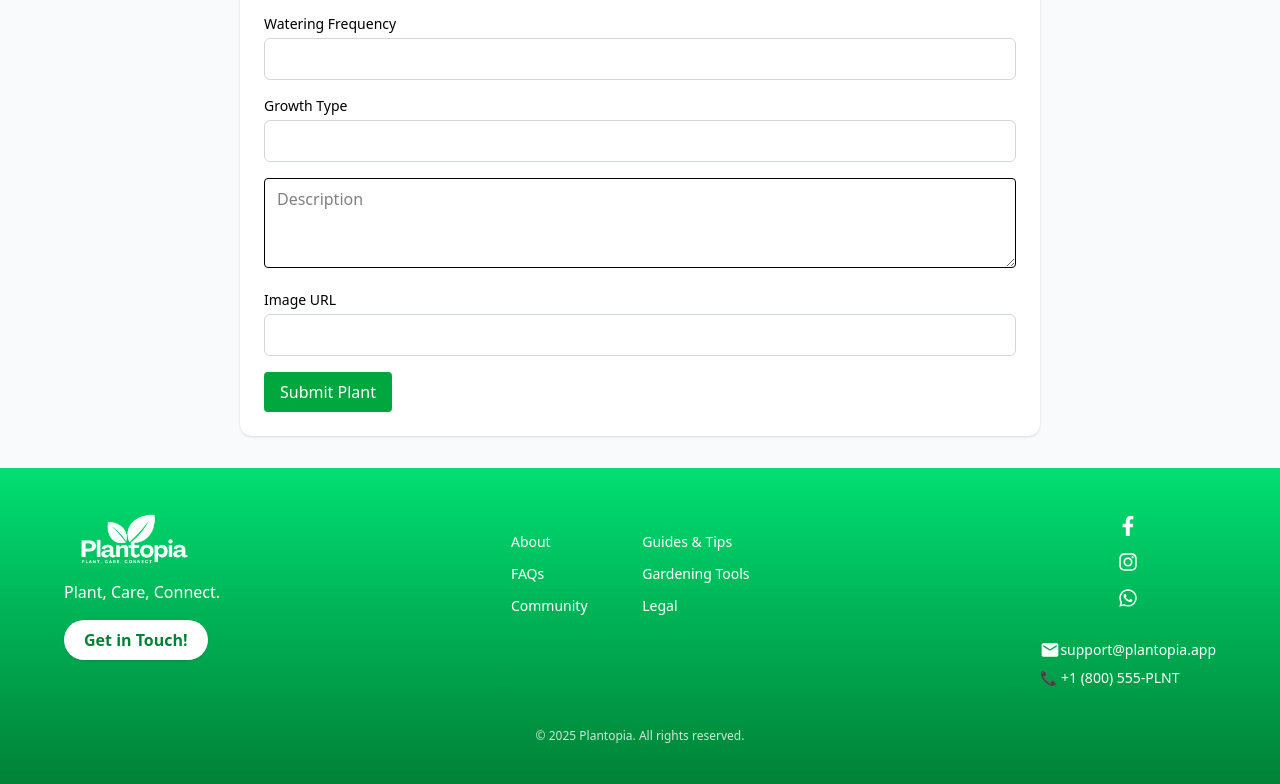
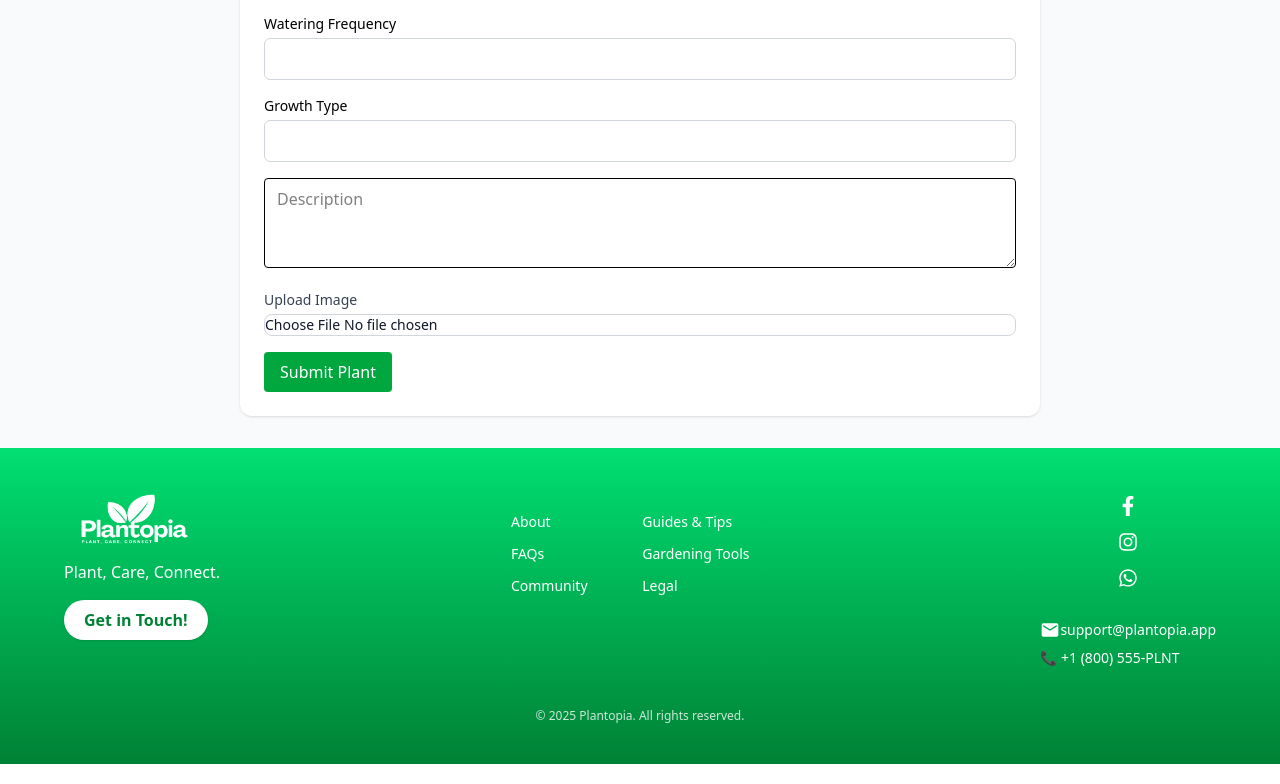
Before and after one commit to FarwaWaheed/gardening-app-frontend, a React (Vite) app: page /plant/addplant in a window 1280 px wide. Shown: the part 710-1494 px from the top of the page. Built offline with nearby package versions, Linux system fonts and the light colour scheme.

Commit message:
image will now be taken as a file instead of plain image url string

```diff
--- a/src/components/PlantForm.jsx
+++ b/src/components/PlantForm.jsx
@@ -5,20 +5,27 @@ import FormTextInput from './FormTextInput';
 export default function PlantForm({ formData, errors, handleChange, handleSubmit, loading, isUpdate = false }) {
   return (
       <form onSubmit={handleSubmit} className="bg-white p-6 rounded-xl shadow space-y-4">
-      <FormTextInput label="Name" name="name" value={formData.name} onChange={handleChange} error={errors.name} />
-      <FormTextInput label="Scientific Name" name="scientificName" value={formData.scientificName} onChange={handleChange} error={errors.scientificName} />
+          <FormTextInput label="Name" name="name" value={formData.name} onChange={handleChange} error={errors.name}/>
+          <FormTextInput label="Scientific Name" name="scientificName" value={formData.scientificName}
+                         onChange={handleChange} error={errors.scientificName}/>
 
-      <select name="category" value={formData.category} onChange={handleChange} className="w-full border px-3 py-2 rounded">
+          <select name="category" value={formData.category} onChange={handleChange}
+                  className="w-full border px-3 py-2 rounded">
               <option value="vegetable">Vegetable</option>
               <option value="fruit">Fruit</option>
               <option value="flower">Flower</option>
           </select>
 
-      <FormTextInput label="Climate" name="climate" value={formData.climate} onChange={handleChange} error={errors.climate} />
-      <FormTextInput label="Soil Type" name="soil" value={formData.soil} onChange={handleChange} error={errors.soil} />
-      <FormTextInput label="Sunlight" name="sunlight" value={formData.sunlight} onChange={handleChange} error={errors.sunlight} />
-      <FormTextInput label="Watering Frequency" name="wateringFrequency" value={formData.wateringFrequency} onChange={handleChange} error={errors.wateringFrequency} />
-      <FormTextInput label="Growth Type" name="growthType" value={formData.growthType} onChange={handleChange} error={errors.growthType} />
+          <FormTextInput label="Climate" name="climate" value={formData.climate} onChange={handleChange}
+                         error={errors.climate}/>
+          <FormTextInput label="Soil Type" name="soil" value={formData.soil} onChange={handleChange}
+                         error={errors.soil}/>
+          <FormTextInput label="Sunlight" name="sunlight" value={formData.sunlight} onChange={handleChange}
+                         error={errors.sunlight}/>
+          <FormTextInput label="Watering Frequency" name="wateringFrequency" value={formData.wateringFrequency}
+                         onChange={handleChange} error={errors.wateringFrequency}/>
+          <FormTextInput label="Growth Type" name="growthType" value={formData.growthType} onChange={handleChange}
+                         error={errors.growthType}/>
 
           <textarea
               name="description"
@@ -28,8 +35,18 @@ export default function PlantForm({ formData, errors, handleChange, handleSubmit
               rows={3}
               className="w-full border px-3 py-2 rounded"
           />
-
-      <FormTextInput label="Image URL" name="imageUrl" value={formData.imageUrl} onChange={handleChange} error={errors.imageUrl} />
+          <div className="mb-4">
+              <label className="block mb-1 text-sm font-medium text-gray-700">Upload Image</label>
+              <input
+                  type="file"
+                  name="image"
+                  accept="image/*"
+                  onChange={handleChange}
+                  className="block w-full text-sm text-gray-900 border border-gray-300 rounded-lg cursor-pointer focus:outline-none"
+              />
+              {errors.image && <p className="text-red-500 text-sm mt-1">{errors.image}</p>}
+          </div>
+          {/*<FormTextInput label="Image URL" name="imageUrl" value={formData.imageUrl} onChange={handleChange} error={errors.imageUrl} />*/}
 
           <button
               type="submit"
```
Lines whose indentation alone changed are shown as unchanged.
